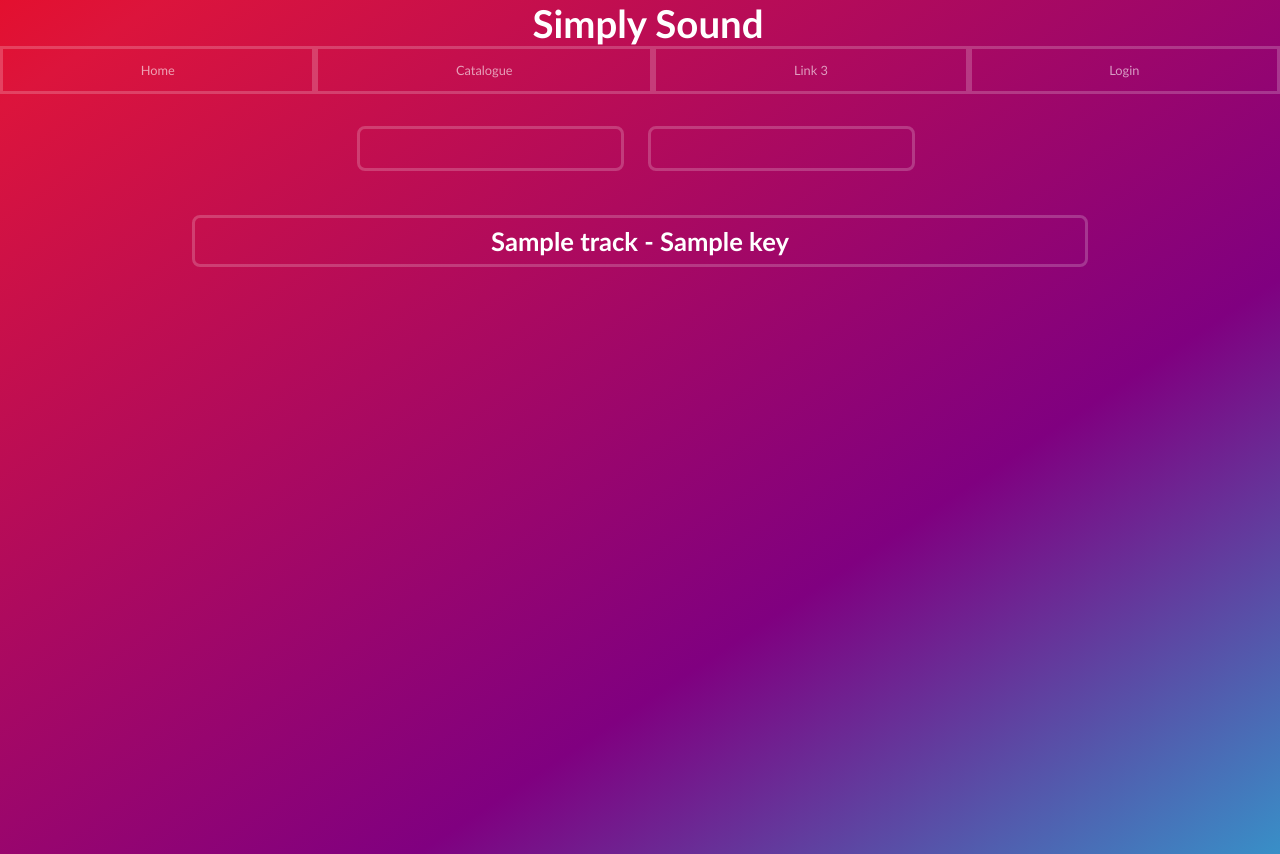
After one commit to Jacksone2307/SKF, a Python web app: template projectFiles/Templates/catalogue/catalogue.html in a window 1280 px wide. The commit adds this page. Run offline with Jinja, Linux system fonts and the light colour scheme; the template is opened without the code that fills it: most values are stand-ins (such as "Sample title", 1, 10 or a date in 2020); form fields are guessed from the names that the template uses.

Commit message:
Added basic catalogue, with search functionality. Also modified the dimensions and scalability of video iframe

```diff
--- /dev/null
+++ b/projectFiles/Templates/catalogue/catalogue.html
@@ -0,0 +1,29 @@
+{% extends 'layout/layout.html' %}
+{% block title %}
+ - Catalogue
+{% endblock %}
+
+{% block main %}
+<div class="content">
+    <div class="search">
+        <div class="search-form">
+            <form class="search-form" method="POST" novalidate>
+                {{search_form.csrf_token}}
+                <div class="search-form-input">
+                    {{search_form.search_field}}
+                    {{search_form.search_button}}
+                </div>
+            </form>
+        </div>
+    </div>
+    <div class="catalogue-list">
+        {% for track in tracks %}
+            <div class="catalogue-item">
+                <a href="{{url_for('home_bp.home', key=track.key, url=track.url)}}"><h2>{{track.title}}{% if track.key != 'None'%}
+                     - {{track.key}}
+                     {%endif%}</h2></a>
+            </div>
+        {% endfor %}
+    </div>
+</div>
+{% endblock %}
--- a/projectFiles/Templates/home/home.html
+++ b/projectFiles/Templates/home/home.html
@@ -41,7 +41,7 @@
 
 
 
-                <button class="add-track-button" onclick="save_track('{{search_form.search_field.data}}', '{{url}}', '{{key}}');">Save to Database</button>
+                <button class="add-track-button" onclick='save_track("{{search_form.search_field.data}}", "{{url}}", "{{key}}");'>Save to Database</button>
             {% endif %}
 
 
--- a/projectFiles/Templates/navbar/navbar.html
+++ b/projectFiles/Templates/navbar/navbar.html
@@ -1,10 +1,10 @@
     <div class="nav-container">
-        <div class="nav-item">Link 1</div>
-        <div class="nav-item">Link 2</div>
+        <div class="nav-item"><a class = "nav-url" href="{{url_for('home_bp.home')}}">Home</a> </div>
+        <div class="nav-item"><a class = "nav-url" href="{{url_for('catalogue_bp.catalogue')}}">Catalogue</a></div>
         <div class="nav-item">Link 3</div>
         {% if 'user' in session %}
-        <div class="nav-item"><a class = "login-url" href="\logout">Logout</a></div>
+        <div class="nav-item"><a class = "nav-url" href="\logout">Logout</a></div>
         {% else %}
-        <div class="nav-item"><a class = "login-url" href="\login">Login</a></div>
+        <div class="nav-item"><a class = "nav-url" href="\login">Login</a></div>
         {% endif %}
     </div>
--- a/projectFiles/__init__.py
+++ b/projectFiles/__init__.py
@@ -114,4 +114,7 @@ def instantiate_app():
         from .authentication import authentication
         app.register_blueprint(authentication.authentication_blueprint)
 
+        from .catalogue import catalogue
+        app.register_blueprint(catalogue.catalogue_blueprint)
+
     return app
--- a/projectFiles/adapters/database_repository.py
+++ b/projectFiles/adapters/database_repository.py
@@ -36,6 +36,7 @@ class SessionContextManager:
 
 
 class DatabaseRepository(AbstractRepository):
+
     def __init__(self, session_factory):
         super().__init__()
         self._session_cm = SessionContextManager(session_factory)
@@ -56,6 +57,10 @@ class DatabaseRepository(AbstractRepository):
             scm.session.delete(track)
             scm.commit()
 
+    def search_tracks(self, track_name: str) -> list[Track]:
+        tracks = self._session_cm.session.query(Track).filter(Track.title.like(f"%{track_name}%")).all()
+        return tracks
+
     @property
     def tracks(self) -> list[Track]:
         tracks = self._session_cm.session.query(Track).all()
--- a/projectFiles/adapters/orm.py
+++ b/projectFiles/adapters/orm.py
@@ -20,4 +20,5 @@ def map():
         'url': tracks_table.c.url,
         'key': tracks_table.c.key,
         'date': tracks_table.c.date,
+        'id': tracks_table.c.id,
     })
--- a/projectFiles/domainmodel/model.py
+++ b/projectFiles/domainmodel/model.py
@@ -2,7 +2,7 @@ from datetime import date
 
 class Track:
     """Class representing a musical track."""
-    def __init__(self, title, url, key=None):
+    def __init__(self, title, url, key=None, id=None):
         self.title = title
         self.url = url
         if key is not None:
--- a/projectFiles/home/home_service.py
+++ b/projectFiles/home/home_service.py
@@ -1,10 +1,7 @@
 import requests
 from googlesearch import search
 import re
-import time
 import concurrent.futures
-from os import environ as env
-import json
 from projectFiles.domainmodel.model import *
 import projectFiles.adapters.repository as repo
 
@@ -64,7 +61,7 @@ def induce_search(qry, get_key):
         with concurrent.futures.ThreadPoolExecutor() as executor:
             future = executor.submit(key_search, qry)
             try:
-                key = future.result(timeout=11)
+                key = future.result(timeout=16)
             except concurrent.futures.TimeoutError:
                  key = ""
 
--- a/projectFiles/static/style.css
+++ b/projectFiles/static/style.css
@@ -55,6 +55,11 @@ h1{
     font-size: 3vw;
     font-weight: bold;
 }
+
+a{
+    text-decoration: none;
+}
+
 .content{
     margin: 0%;
     padding: 0%;
@@ -80,6 +85,7 @@ form{
     margin: 0%;
     padding: 0%;
 }
+
 .search-form-checkboxes{
     margin: 0%;
     padding: 0%;
@@ -105,7 +111,7 @@ p{
     padding: 0%;
 }
 h2{
-    font-size: 30px;
+    font-size: 2vw;
     margin: 0%;
     color: white;
 }
@@ -190,8 +196,10 @@ iframe{
     border-radius: 0.5rem;
     border-width: 0.5rem;
     border-color: rgba(255, 255, 255, 0.6);
-    width: 50vw;
-    height: 21.43vw;
+    width: 70vw;
+    height: 30.002vw;
+    max-height: 40rem;
+    max-width: 93.327rem;
 
     transition: border-color 0.3s;
 }
@@ -226,7 +234,7 @@ iframe:hover{
     color: rgba(255,255,255,1);
 }
 
-.login-url{
+.nav-url{
     color: inherit;
     text-decoration: none;
     display:block;
@@ -257,3 +265,33 @@ button:hover{
     background-color: rgba(0,0,0,0.5);
     border-color: rgba(255, 255, 255, 0.8);
 }
+
+.catalogue-list{
+    width: 100%;
+    height: 100%;
+}
+
+.catalogue-item{
+    margin: 1% 15% 1% 15%;
+    padding: 0%;
+    background-color: rgba(0, 0, 0, 0.0);
+
+    border-style: solid;
+    border-color: rgba(255,255,255,0.2);
+    border-radius: 0.5rem;
+    border-width: 0.2rem;
+    color: white;
+    padding: 0.5rem;
+    font-size: 1.5vw;
+    transition: background-color 0.3s;
+    transition: border-color 0.3s;
+
+    a {
+        color: white;
+    }
+}
+
+.catalogue-item:hover{
+    background-color: rgba(0,0,0,0.5);
+    border-color: rgba(255, 255, 255, 0.8);
+}
```
Also changed, not shown: projectFiles/catalogue/catalogue.py (added, +27 -0 lines), projectFiles/catalogue/catalogue_service.py (added, +10 -0 lines), projectFiles/home/home.py (+6 -2 lines), projectFiles/adapters/__init__.py (added).
